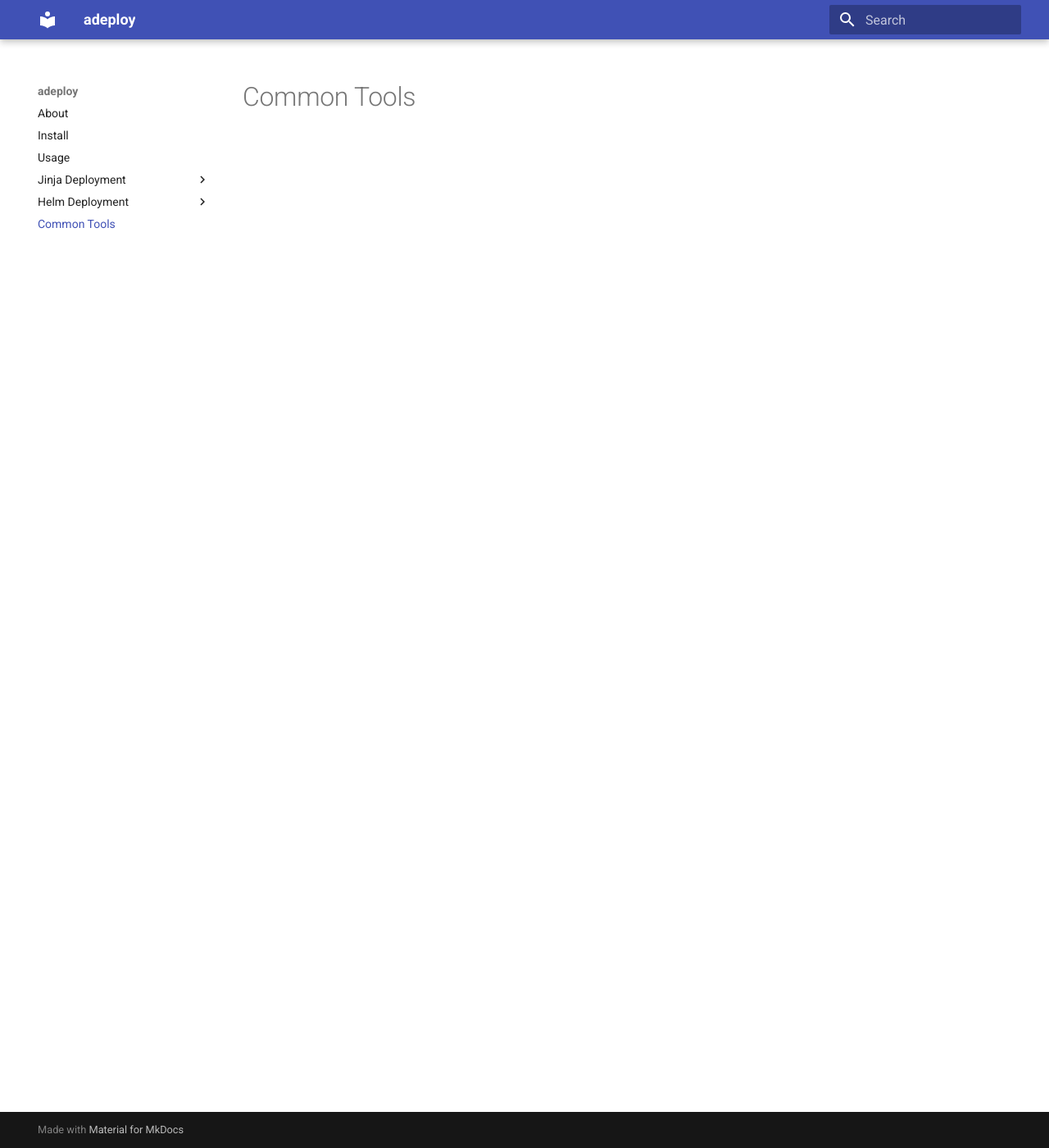
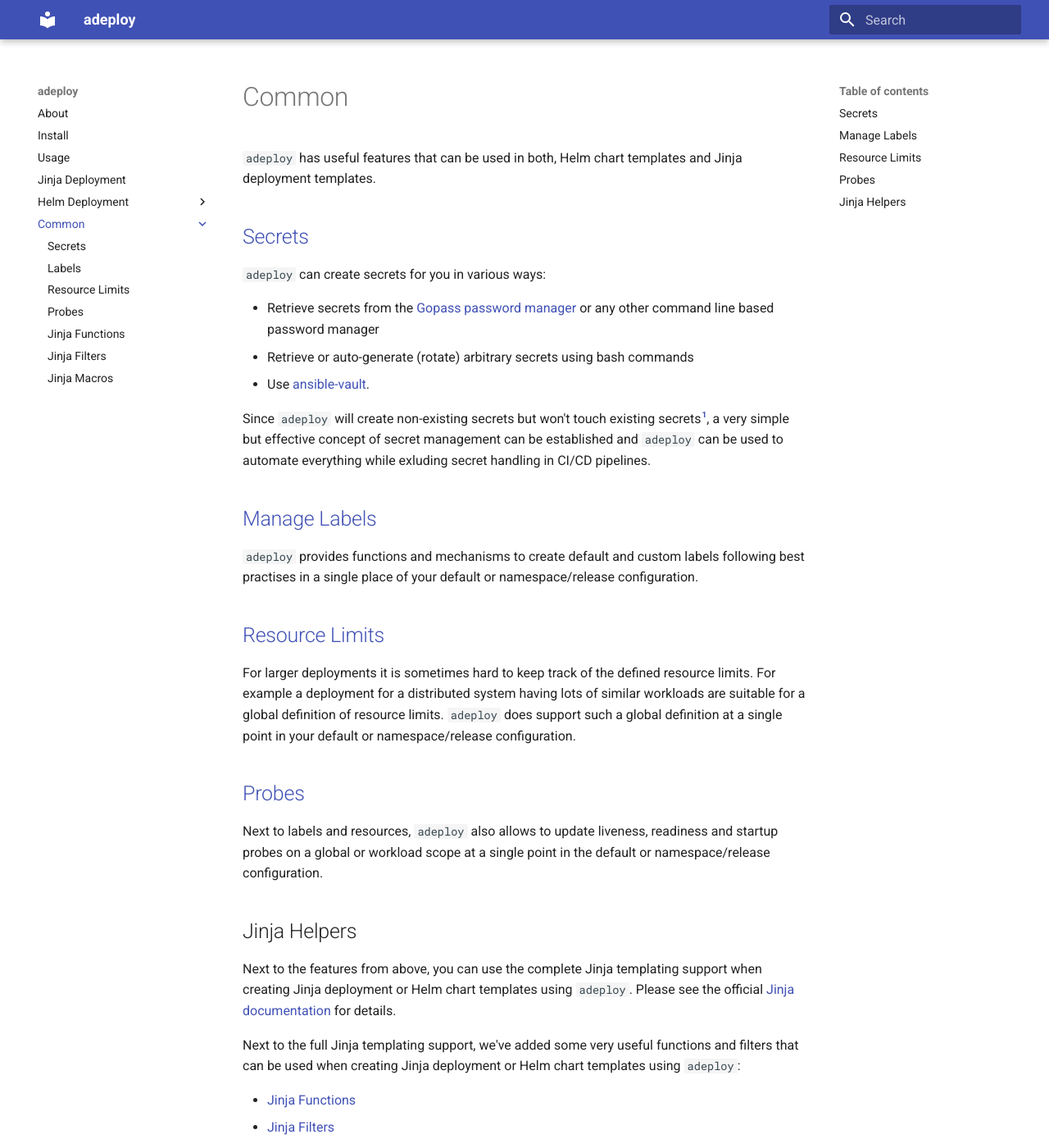
Before and after one commit to awesome-it/adeploy, an MkDocs documentation site: the page built from docs/common/index.md, in a window 1280 px wide and 1400 px high. Shown: the whole window at 82% size. Built offline with MkDocs 1.6.1 and Material for MkDocs 9.7.7, drawn with Linux system fonts in a browser that asks for light colours; nearby versions of some CDN libraries; library files that are not in the unit come from our copies; some of the changed text lies outside the part shown.

Commit message:
TG-441: Update docs (WIP).

````diff
--- a/docs/assets/css/badges.css
+++ b/docs/assets/css/badges.css
@@ -2,14 +2,18 @@
     border: 1px solid #999;
     color: black;
     border-radius: 5px;
-    padding: 2px 5px;
+    padding: 2px 4px;
     font-size: small;
+    margin-right: 8px;
 }
 
-.mdx-badge--version {
+.mdx-badge .mdx-badge__icon {
+    padding-right: 4px;
+}
 
+.mdx-badge--version  .mdx-badge__icon {
+    color: #1e96da;
 }
-.mdx-badge--version .mdx-badge__icon {
-    color: #1e96da;
-    padding-right: 5px;
+.mdx-badge--provider .mdx-badge__icon {
+    color: #60da1e;
 }
--- a/docs/common/index.md
+++ b/docs/common/index.md
@@ -1 +1,28 @@
-# Common Tools
+# Common
+
+`adeploy` has useful features that can be used in both, Helm chart templates and Jinja deployment templates.
+
+## [Secrets](secrets.md)
+--8<-- "docs/common/secrets.md:summary"
+
+##  [Manage Labels](labels.md)
+--8<-- "docs/common/labels.md:summary"
+
+##  [Resource Limits](resource-limits.md)
+--8<-- "docs/common/resource-limits.md:summary"
+
+##  [Probes](probes.md)
+--8<-- "docs/common/probes.md:summary"
+
+## Jinja Helpers
+
+Next to the features from above, you can use the complete Jinja templating support when creating Jinja deployment or
+Helm chart templates using `adeploy`. Please see the official [Jinja documentation](https://jinja.palletsprojects.com/)
+for details.
+
+Next to the full Jinja templating support, we've added some very useful functions and filters that can be used when
+creating Jinja deployment or Helm chart templates using `adeploy`:
+
+* [Jinja Functions](functions.md)
+* [Jinja Filters](filters.md)
+* [Jinja Macros](macros.md)
--- /dev/null
+++ b/docs/common/labels.md
@@ -0,0 +1,37 @@
+# Labels
+
+<!-- --8<-- [start:summary] -->
+`adeploy` provides functions and mechanisms to create default and custom labels following best practises in a single
+place of your default or namespace/release configuration.
+<!-- --8<-- [end:summary] -->
+
+## Default Labels <!-- md:provider Jinja --><!-- md:provider Helm -->
+
+You can use the Jinja function [`create_labels()`](functions.md#create_labels) to create set of default labels plus
+additional labels that you can specify in your `defaults.yml` or namespace/release configuration as follows:
+
+```{.yaml title="defaults.yml"}
+--8<-- "examples/jinja/005-labels/defaults.yml:create_labels"
+```
+
+In your Jinja deployment template, you can use the `labels` variable as follows:
+
+```{.yaml title="deployment.yml" hl_lines="6 9 18"}
+--8<-- "examples/jinja/005-labels/templates/deployment.yml:use_labels"
+```
+
+See [`create_labels()` reference](functions.md#create_labels) for usage and parameters.
+
+## Global Label Configuration <!-- md:provider Jinja -->
+
+Similar to [probes](probes.md) or [resource-limits](resource-limits.md), you can specify a global labels configuration
+in `defaults.yml` or in the namespace/release configuration as follows:
+
+```{.yaml title="defaults.yml"}
+--8<-- "examples/jinja/005-labels/defaults.yml:global_labels"
+```
+
+These labels will be added to all appropriate `metadata`, `matchLabels` and `selector` properties.
+
+!!!tip
+    Note that you can use Jinja variables in the labels, too.
--- /dev/null
+++ b/docs/common/probes.md
@@ -0,0 +1,52 @@
+# Probes
+
+<!-- --8<-- [start:summary] -->
+Next to labels and resources, `adeploy` also allows to update liveness, readiness and startup probes on a global or
+workload scope at a single point in the default or namespace/release configuration.
+<!-- --8<-- [end:summary] -->
+
+## Global Probes Configuration <!-- md:provider Jinja -->
+
+`adeploy` introduces the reserved variable `__probes` that allows to update probes on a global or workload scope.
+
+!!!warning
+    `adeploy` will only update your probe definitions, but it won't add any new probes to your manifest! This feature is
+    thought to define the execution part of the probe in the manifest and set the probe parameters (i.e. timeouts etc.)
+    at a single point in your configuration.
+
+    If you want to define also the execution part, you need to add the following minimal probe snippets to your manifest:
+
+    ```{.yaml title="templates/deployment.yml" hl_lines="4-6"}
+    containers:
+      - name: main
+        image: registry.k8s.io/busybox
+        livenessProbe: {}
+        readinesProbe: {}
+        startupProbe: {}
+    ```
+
+!!!note
+    You can either use snake casing (í.e. `period_seconds`) or camel casing as in the
+    [official k8s docs](https://kubernetes.io/docs/tasks/configure-pod-container/configure-liveness-readiness-startup-probes/)
+    (i.e. `periodSeconds`).
+
+### Global Scope
+
+To update probes for all compatible API objects (`Deployment`, `StatefulSet`, `ReplicaSet`, ...) in your deployment, add
+the following to the `defaults.yml` or the namespace/release configuration:
+
+```{.yaml title="defaults.yml"}
+_probes:
+--8<-- "examples/jinja/004-probes/defaults.yml:global-scope"
+```
+
+This will update all probes in the generated manifest files and overwrite it with the given values.
+
+### Workload Scope
+
+To update the probe definition for a specific workload object queried by its name (i.e. `{{ name }}-{{ release }}-redis`), add the following:
+
+```{.yaml title="defaults.yml"}
+_resources:
+--8<-- "examples/jinja/004-probes/defaults.yml:workload-scope"
+```
--- /dev/null
+++ b/docs/common/resource-limits.md
@@ -0,0 +1,53 @@
+# Resource Limits
+
+<!-- --8<-- [start:summary] -->
+For larger deployments it is sometimes hard to keep track of the defined resource limits. For example a deployment for a
+distributed system having lots of similar workloads are suitable for a global definition of resource limits. `adeploy`
+does support such a global definition at a single point in your default or namespace/release configuration.
+<!-- --8<-- [end:summary] -->
+
+## Global Resources Configuration <!-- md:provider Jinja -->
+
+`adeploy` introduces the reserved variable `__resources` that allows to define resource limits for all workloads on a
+global, workload or container scope.
+
+### Global Scope
+
+To set resource limits for all compatible API objects (`Deployment`, `StatefulSet`, `ReplicaSet`, ...) in your deployment, add
+the following to the `defaults.yml` or the namespace/release configuration:
+
+```{.yaml title="defaults.yml"}
+_resources:
+--8<-- "examples/jinja/006-resources/defaults.yml:global-scope"
+```
+
+!!!note
+    These globally set limits are ignored, if limits are already defined in the manifest files for the workload objects
+    in the `templates` folder.
+
+### Workload Scope
+
+To set resource limits for a specific API object queried by its name (i.e. `nginx`), add the following:
+
+```{.yaml title="defaults.yml"}
+_resources:
+--8<-- "examples/jinja/006-resources/defaults.yml:workload-scope"
+```
+
+!!!note
+    These globally set limits are ignored, if limits are already defined in the manifest file for the workload object
+    `nginx` in the `templates` folder.
+
+### Container Scope
+
+To set resource limits for a specific container queried by its name (i.e. `main`) and the workload object
+(i.e. `redis`), add the following:
+
+```{.yaml title="defaults.yml"}
+_resources:
+--8<-- "examples/jinja/006-resources/defaults.yml:container-scope"
+```
+
+!!!warning
+    These globally set limits take precedence and will overwrite any limit that is defined in the manifest file for the
+    image `main` of the workload object `redis`.
--- /dev/null
+++ b/docs/common/secrets.md
@@ -0,0 +1,215 @@
+# Secrets
+
+<!-- --8<-- [start:summary] -->
+`adeploy` can create secrets for you in various ways:
+
+* Retrieve secrets from the [Gopass password manager](https://www.gopass.pw/) or any other command line based password manager
+* Retrieve or auto-generate (rotate) arbitrary secrets using bash commands
+* Use [ansible-vault](https://docs.ansible.com/ansible/latest/vault_guide/index.html).
+
+Since `adeploy` will create non-existing secrets but won't touch existing secrets[^1], a very simple but effective concept
+of secret management can be established and `adeploy` can be used to automate everything while exluding secret handling
+in CI/CD pipelines.
+
+[^1]:
+    If `--recreate-secrets` is specified, `adeploy` is forced to re-create also existing secrets. This is useful to
+    update secrets or rotate auto-generated secrets.
+
+<!-- --8<-- [end:summary] -->
+
+## Principle
+
+The idea behind handling secret in `adeploy` is to separate the process of deployment in two overlapping parts:
+
+### Deployment with creating or updating secrets
+
+Since the first part requires to retrieve sensitive data i.e. passwords, tokens or certificates, this should be executed
+by a trusted person and should never be executed by an automation. In most cases, this part will be executed on the local
+machine by the author of the `adeploy` deployment template. We assume that this person also has access to a local password
+store (i.e. [Gopass](https://www.gopass.pw/)) or other compatible password managers that provide a command line interface.
+
+!!!warning "Deployment with creating or updating secrets"
+    If secrets are missing on the destination cluster, `adeploy` tries to create them and thus assumes a
+    [deployment including sensitive information](#deployment-with-creating-or-updating-secrets).
+
+### Deployment without handling secrets
+
+The deployment part that is not touching the secrets must not be executed by a person having access to sensitive data
+and thus is particularly suitable for automation. This includes changing all resources excluding secrets which is the
+most common case when changing k8s deployments.
+
+!!!success "Deployment without handling secrets"
+    If no secrets are missing on the destination cluster, `adeploy` assumes a
+    [deployment without handling secrets](#deployment-without-handling-secrets) which fully supports a CI/CD based
+    automation process.
+
+## Jinja Helpers <!-- md:provider Jinja --><!-- md:provider Helm -->
+
+To make `adpeloy` create secrets if they do not exist but leave them untouched if they do exist, you must use one of the
+following Jinja functions:
+
+* [`create_secret()`](functions.md#create_secret)
+* [`create_docker_registry_secret()`](functions.md#create_docker_registry_secret)
+* [`create_tls_secret()`](functions.md#create_tls_secret)
+
+This function can be used in the `defaults.yml` or in the namespace/release configuration and will generate and return a
+unique[^1] secret name or secret reference (if passing `as_ref=True`):
+
+[^1]: Based on non-sensitiv secret information like Gopass path, name the bash command used to generate the secret value.
+
+```{.yaml title="playground/secrets/prod.yml"}
+--8<-- "examples/jinja/002-secrets/namespaces/playground/prod.yml:4"
+```
+
+You can now use the Jinja variable containing the secret name or secret reference in your Jinja deployment templates or
+the Helm chart configuration as follows:
+
+```{.yaml title="templates/deployment.yml" hl_lines="3-4 10-12"}
+--8<-- "examples/jinja/002-secrets/templates/deployment.yml:28:39"
+```
+
+## Retrieving Sensitive Data
+
+`adeploy` support different ways to retrieve (or generate) the sensitive data to create the secrets:
+
+### Gopass
+
+By default, the secret value is taken from [Gopass password store](https://www.gopass.pw/) that is properly installed
+and setup on the local machine that will run the [trusted deployment](#deployment-with-creating-or-updating-secrets).
+
+The path to the password of the Gopass repo must be specified in the `create_secret()` functions:
+
+```{.jinja}
+my_deployment:
+  config:
+    secretName: {{ create_secret(my_secret="/my/path") }}
+    secretKey: my_secret
+```
+
+This will create a secret containing with a key `my_secret` and value from `gopass cat /my/path`.
+
+A list of different Gopass repos can be specified in `--gopass-repo` or as comma separated list in the environment
+variable `ADEPLOY_GOPASS_REPOS`.
+
+!!!note "Example"
+
+    If `ADEPLOY_GOPASS_REPOS=a,b` is set and `create_secret(key='/my/path')` is used, the following
+    Gopass commands are tried to retrieve the secret value:
+
+    - `gopass cat /my/path`
+    - `gopass cat a/my/path`
+    - `gopass cat b/my/path`
+
+    The first command returning a valid secret value is used.
+
+!!!warning "Binary Data in Secrets"
+
+    `adeploy` is using `gopass cat` to retrieve secret values. This allows to also create secrets containing binary data.
+    To do so, you must use `gopass cat` or `gopass fscopy` to create Gopass secrets from binary content.
+    See [Support for Binary Content](https://github.com/gopasspw/gopass/blob/master/docs/features.md#support-for-binary-content)
+    for details.
+
+### Custom Password Command
+
+If you don't use [Gopass password store](https://www.gopass.pw/), you can use custom commands i.e. bash scripts or
+other password managers that provide a compatible command line interface by passing `custom_cmd=True` as follows:
+
+```{.jinja}
+my_deployment:
+  config:
+    secretName: {{ create_secret(
+                    custom_cmd=True,
+                    my_key='my-custom-tool --arg1=$SOME_ENV_VARS my_password') }}
+    secretKey: my_key
+```
+
+This will create a secret with a key `my_key` and the stdout of the custom command as value.
+
+!!!note
+
+    Note that the command string is used to create a unique secret name. So if you are using the same command to create
+    multiple secrets i.e. using a random-password script for auto-rotation, you should make sure to add a unique expression
+    to the command.
+
+!!!note
+
+    Note that you can use environment variables (i.e. `$SOME_ENV_VARS`) in your command which are taken from the executing
+    shells environment.
+
+### Direct Method
+
+To specify a secret value directly in your configuration, you can prevent retrieving the data by passing `use_pass=False`
+as follows:
+
+```{.jinja}
+myjinjatemplate:
+  config:
+    secretName: {{ create_secret(secret_name, use_pass=False, my_key=my_secret_value) }}
+    secretKey: my_key
+```
+
+!!!danger
+
+    You will have sensitive data in your `defaults.yml` or in your namespace/release configuration which might be uploaded
+    to a Git repo or similar. This is strongly discouraged!
+
+## Examples
+
+### Create Image Pull Secret
+
+```{.jinja title="namespaces/playground/prod.yml"}
+secrets:
+  registry: {{ create_docker_registry_secret(
+               server='registry.awesome-it.de',
+               username='sa_registry_ro',
+               custom_cmd=True,
+               password='cat namespaces/playground/secrets/my_secret_prod') }}
+```
+
+```{.jinja title="templates/deployment.yml" hl_lines="9-10"}
+apiVersion: apps/v1
+kind: Deployment
+metadata:
+...
+spec:
+  template:
+    spec:
+      terminationGracePeriodSeconds: 60
+      imagePullSecrets:
+        - name: {{ secrets.registry }}
+      containers:
+```
+
+### Create TLS Secrets for Ingress
+
+```{.jinja title="namespaces/playground/prod.yml"}
+ingress:
+  className: external
+  tls:
+    - hosts:
+        - mydomain.com
+      secretName: {{ create_tls_secret(
+                      custom_cmd=True,
+                      cert='cat namespaces/playground/secrets/domain_prod/mydomain.com.crt',
+                      key='cat namespaces/playground/secrets/domain_prod/mydomain.com.key') }}
+```
+
+```{.jinja title="templates/ingress.yml" hl_lines="8-9"}
+kind: Ingress
+apiVersion: networking.k8s.io/v1
+metadata:
+  ...
+spec:
+  ingressClassName: {{ ingress.className }}
+  {% if ingress.get('tls', False) %}
+  tls:
+    {{ ingress.get('tls') | yaml(false) | indent(4) }}
+  {% endif %}
+  rules:
+    ...
+```
+
+---
+
+Find more examples in the [examples folder](https://github.com/awesome-it/adeploy/tree/master/examples) or see
+the [Jinja Function Reference](functions.md#create_secret) for details.
--- a/mkdocs.yml
+++ b/mkdocs.yml
@@ -2,9 +2,12 @@ site_name: adeploy
 
 theme:
   name: material
+  features:
+    - navigation.indexes
 
 markdown_extensions:
   - admonition
+  - footnotes
   - pymdownx.details
   - toc:
       permalink: true
@@ -41,11 +44,22 @@ nav:
   - Install: 'install.md'
   - Usage: 'usage.md'
   - Jinja Deployment:
-    - Quickstart: 'jinja/index.md'
+    - 'jinja/index.md'
   - Helm Deployment:
-    - Quickstart: 'helm/index.md'
+    - 'helm/index.md'
     - Hooks: 'helm/hooks.md'
-  - Common Tools: 'common/index.md'
+  - Common:
+    - 'common/index.md'
+    - Secrets: 'common/secrets.md'
+    - Labels: 'common/labels.md'
+    - Resource Limits: 'common/resource-limits.md'
+    - Probes: 'common/probes.md'
+    - Jinja Functions: 'common/functions.md'
+    - Jinja Filters: 'common/filters.md'
+    - Jinja Macros: 'common/macros.md'
+
+exclude_docs: |
+  _*.md
 
 # Hooks
 hooks:
````
Also changed, not shown: README.md (+0 -48 lines), docs/common/_more.md (added, +3 -0 lines), docs/helm/index.md (+10 -12 lines), docs/hooks/badges.py (+11 -1 lines), docs/jinja/index.md (+63 -4 lines), 8 other files.
